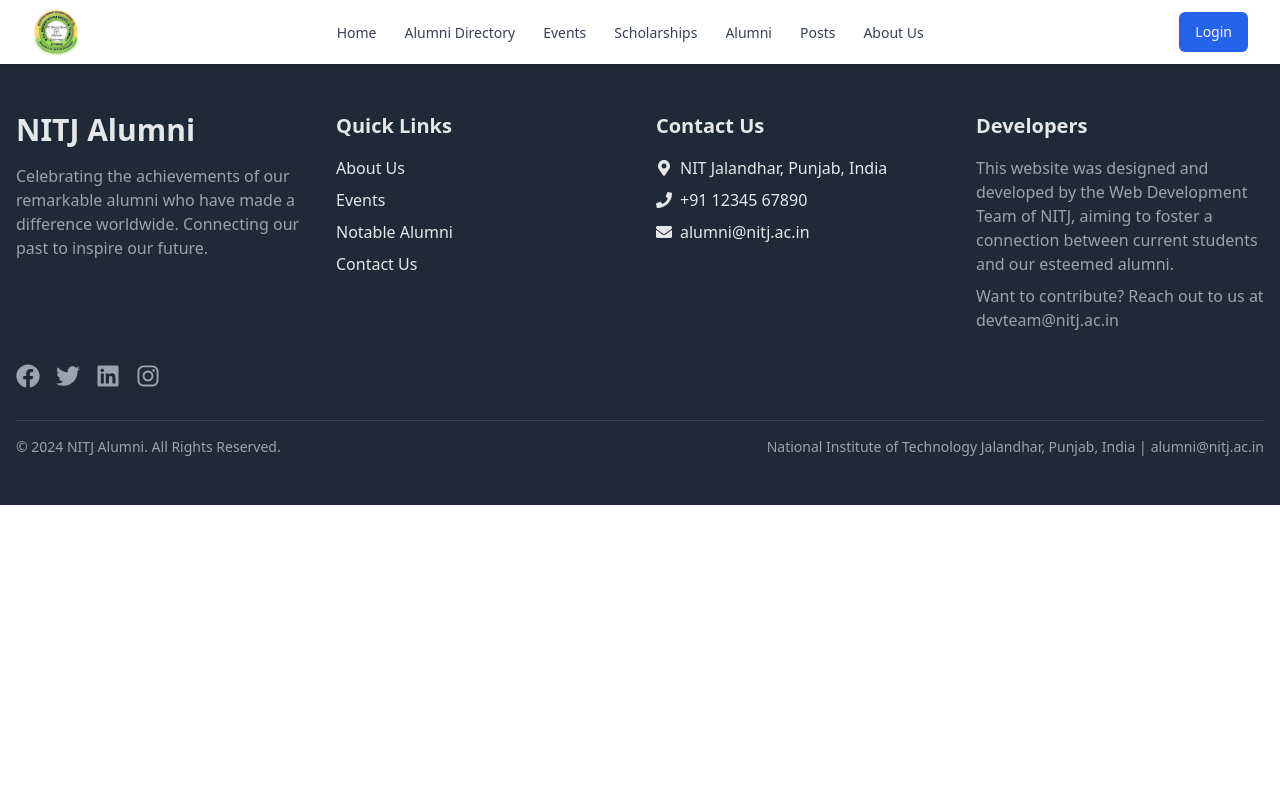
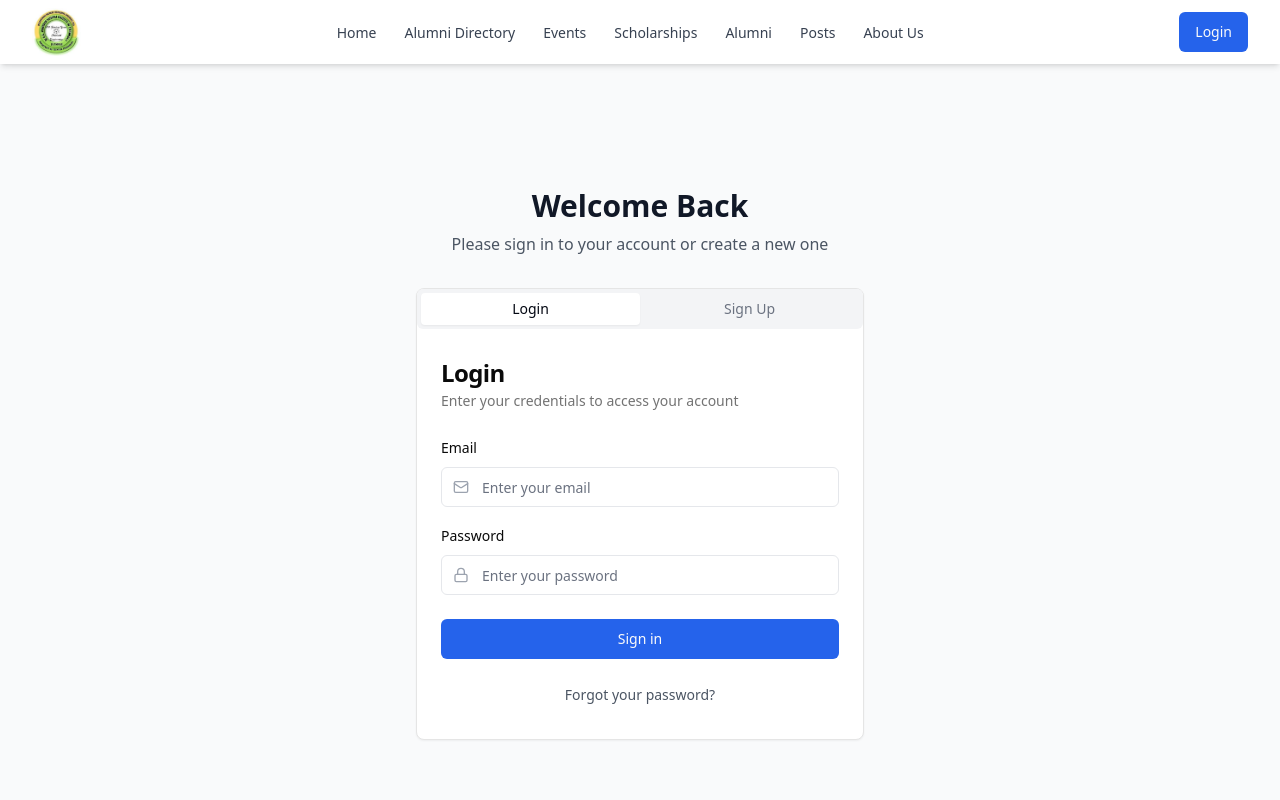
Before and after one commit to Harshvardhan-91/Alumni-Website, a React (Vite) app in the folder client/: page /login in a window 1280 px wide. Shown: the top 800 px of the page. Built offline with nearby package versions, Linux system fonts and the light colour scheme; the HTML template or start-up script is replaced by a standard one.

Commit message:
Login page completed

```diff
--- a/client/package.json
+++ b/client/package.json
@@ -17,8 +17,10 @@
     "@mui/material": "^6.1.6",
     "@radix-ui/react-avatar": "^1.1.0",
     "@radix-ui/react-dropdown-menu": "^2.1.1",
+    "@radix-ui/react-label": "^2.1.1",
     "@radix-ui/react-navigation-menu": "^1.2.0",
     "@radix-ui/react-slot": "^1.1.0",
+    "@radix-ui/react-tabs": "^1.1.2",
     "class-variance-authority": "^0.7.0",
     "clsx": "^2.1.1",
     "lucide-react": "^0.441.0",
--- a/client/src/App.jsx
+++ b/client/src/App.jsx
@@ -8,7 +8,8 @@ import Scholarship from './Pages/Scholarships';
 import { NavbarComponent } from './components/navbar'
 import Footer from './components/footer';
 import AboutUs from './Pages/AboutUs';
-import Scholarships from './Pages/Scholarships'
+import Scholarships from './Pages/Scholarships';
+import Login from './Pages/Login';
 
 const App = () => {
   return (
@@ -22,6 +23,7 @@ const App = () => {
         <Route path="/scholarhips" element={<Scholarship />} />
         <Route path="aboutus" element={<AboutUs />} />
         <Route path="scholarships" element={<Scholarships />} />
+        <Route path='login' element={<Login/>} />
       </Routes>
       <Footer/>
     </div>
--- /dev/null
+++ b/client/src/Pages/Login.jsx
@@ -0,0 +1,155 @@
+import React, { useState } from "react";
+import { Button } from "@/components/ui/button";
+import { Input } from "@/components/ui/input";
+import { Card, CardContent, CardDescription, CardFooter, CardHeader, CardTitle } from "@/components/ui/card";
+import { Tabs, TabsContent, TabsList, TabsTrigger } from "@/components/ui/tabs";
+import { Label } from "@/components/ui/label";
+import { Mail, Lock, User } from "lucide-react";
+
+const AuthPage = () => {
+  const [loading, setLoading] = useState(false);
+
+  const handleLogin = (e) => {
+    e.preventDefault();
+    setLoading(true);
+    // Add your login logic here
+    setTimeout(() => setLoading(false), 1000);
+  };
+
+  const handleSignup = (e) => {
+    e.preventDefault();
+    setLoading(true);
+    // Add your signup logic here
+    setTimeout(() => setLoading(false), 1000);
+  };
+
+  return (
+    <div className="min-h-screen bg-gray-50 flex items-center justify-center p-4">
+      <div className="max-w-md w-full">
+        <div className="text-center mb-8">
+          <h1 className="text-3xl font-bold text-gray-900 mb-2">Welcome Back</h1>
+          <p className="text-gray-600">Please sign in to your account or create a new one</p>
+        </div>
+
+        <Card>
+          <Tabs defaultValue="login" className="w-full">
+            <TabsList className="grid w-full grid-cols-2">
+              <TabsTrigger value="login">Login</TabsTrigger>
+              <TabsTrigger value="signup">Sign Up</TabsTrigger>
+            </TabsList>
+
+            <TabsContent value="login">
+              <form onSubmit={handleLogin}>
+                <CardHeader>
+                  <CardTitle>Login</CardTitle>
+                  <CardDescription>Enter your credentials to access your account</CardDescription>
+                </CardHeader>
+                <CardContent className="space-y-4">
+                  <div className="space-y-2">
+                    <Label htmlFor="email">Email</Label>
+                    <div className="relative">
+                      <Mail className="absolute left-3 top-3 h-4 w-4 text-gray-400" />
+                      <Input
+                        id="email"
+                        type="email"
+                        placeholder="Enter your email"
+                        className="pl-10"
+                        required
+                      />
+                    </div>
+                  </div>
+                  <div className="space-y-2">
+                    <Label htmlFor="password">Password</Label>
+                    <div className="relative">
+                      <Lock className="absolute left-3 top-3 h-4 w-4 text-gray-400" />
+                      <Input
+                        id="password"
+                        type="password"
+                        placeholder="Enter your password"
+                        className="pl-10"
+                        required
+                      />
+                    </div>
+                  </div>
+                </CardContent>
+                <CardFooter className="flex flex-col space-y-4">
+                  <Button
+                    type="submit"
+                    className="w-full bg-blue-600 hover:bg-blue-700"
+                    disabled={loading}
+                  >
+                    {loading ? "Signing in..." : "Sign in"}
+                  </Button>
+                  <Button variant="link" className="text-sm text-gray-600">
+                    Forgot your password?
+                  </Button>
+                </CardFooter>
+              </form>
+            </TabsContent>
+
+            <TabsContent value="signup">
+              <form onSubmit={handleSignup}>
+                <CardHeader>
+                  <CardTitle>Create Account</CardTitle>
+                  <CardDescription>Enter your details to create a new account</CardDescription>
+                </CardHeader>
+                <CardContent className="space-y-4">
+                  <div className="space-y-2">
+                    <Label htmlFor="signup-name">Full Name</Label>
+                    <div className="relative">
+                      <User className="absolute left-3 top-3 h-4 w-4 text-gray-400" />
+                      <Input
+                        id="signup-name"
+                        type="text"
+                        placeholder="Enter your full name"
+                        className="pl-10"
+                        required
+                      />
+                    </div>
+                  </div>
+                  <div className="space-y-2">
+                    <Label htmlFor="signup-email">Email</Label>
+                    <div className="relative">
+                      <Mail className="absolute left-3 top-3 h-4 w-4 text-gray-400" />
+                      <Input
+                        id="signup-email"
+                        type="email"
+                        placeholder="Enter your email"
+                        className="pl-10"
+                        required
+                      />
+                    </div>
+                  </div>
+                  <div className="space-y-2">
+                    <Label htmlFor="signup-password">Password</Label>
+                    <div className="relative">
+                      <Lock className="absolute left-3 top-3 h-4 w-4 text-gray-400" />
+                      <Input
+                        id="signup-password"
+                        type="password"
+                        placeholder="Create a password"
+                        className="pl-10"
+                        required
+                      />
+                    </div>
+                  </div>
+                </CardContent>
+                <CardFooter>
+                  <Button
+                    type="submit"
+                    className="w-full bg-blue-600 hover:bg-blue-700"
+                    disabled={loading}
+                  >
+                    {loading ? "Creating account..." : "Create account"}
+                  </Button>
+                </CardFooter>
+              </form>
+            </TabsContent>
+          </Tabs>
+        </Card>
+      </div>
+    </div>
+  );
+};
+
+export default AuthPage;
--- a/client/src/components/navbar.jsx
+++ b/client/src/components/navbar.jsx
@@ -2,6 +2,7 @@ import React, { useState } from "react";
 import { Link } from "react-router-dom";
 import { Menu, X, User } from "lucide-react";
 import logo from "../assets/logo.jpeg";
+import { useNavigate } from 'react-router-dom';
 
 import { Button } from "@/components/ui/button";
 import {
@@ -41,6 +42,7 @@ export function NavbarComponent() {
     { name: "Posts", href: "/posts" },
     { name: "About Us", href: "/aboutus" },
   ];
+  const navigate = useNavigate();
 
   return (
     <nav className="bg-white shadow-md sticky top-0 z-50">
@@ -126,7 +128,7 @@ export function NavbarComponent() {
                 Logout
               </Button>
             ) : (
-              <Button className="w-full mt-2" onClick={toggleLogin}>
+              <Button className="w-full mt-2" onClick={() => navigate('/login')}>
                 Login
               </Button>
             )}
--- /dev/null
+++ b/client/src/components/ui/input.tsx
@@ -0,0 +1,26 @@
+// components/ui/input.tsx
+import * as React from "react"
+
+import { cn } from "@/lib/utils"
+
+export interface InputProps
+  extends React.InputHTMLAttributes<HTMLInputElement> {}
+
+const Input = React.forwardRef<HTMLInputElement, InputProps>(
+  ({ className, type, ...props }, ref) => {
+    return (
+      <input
+        type={type}
+        className={cn(
+          "flex h-10 w-full rounded-md border border-gray-200 bg-white px-3 py-2 text-sm ring-offset-white file:border-0 file:bg-transparent file:text-sm file:font-medium placeholder:text-gray-500 focus-visible:outline-none focus-visible:ring-2 focus-visible:ring-gray-400 focus-visible:ring-offset-2 disabled:cursor-not-allowed disabled:opacity-50",
+          className
+        )}
+        ref={ref}
+        {...props}
+      />
+    )
+  }
+)
+Input.displayName = "Input"
+
+export { Input }
--- /dev/null
+++ b/client/src/components/ui/label.tsx
@@ -0,0 +1,22 @@
+// components/ui/label.tsx
+import * as React from "react"
+import * as LabelPrimitive from "@radix-ui/react-label"
+
+import { cn } from "@/lib/utils"
+
+const Label = React.forwardRef<
+  React.ElementRef<typeof LabelPrimitive.Root>,
+  React.ComponentPropsWithoutRef<typeof LabelPrimitive.Root>
+>(({ className, ...props }, ref) => (
+  <LabelPrimitive.Root
+    ref={ref}
+    className={cn(
+      "text-sm font-medium leading-none peer-disabled:cursor-not-allowed peer-disabled:opacity-70",
+      className
+    )}
+    {...props}
+  />
+))
+Label.displayName = LabelPrimitive.Root.displayName
+
+export { Label }
--- /dev/null
+++ b/client/src/components/ui/tabs.tsx
@@ -0,0 +1,59 @@
+// components/ui/tabs.tsx
+import * as React from "react"
+import * as TabsPrimitive from "@radix-ui/react-tabs"
+
+import { cn } from "@/lib/utils"
+
+const Tabs = TabsPrimitive.Root
+
+const TabsList = React.forwardRef<
+  React.ElementRef<typeof TabsPrimitive.List>,
+  React.ComponentPropsWithoutRef<typeof TabsPrimitive.List>
+>(({ className, ...props }, ref) => (
+  <TabsPrimitive.List
+    ref={ref}
+    className={cn(
+      "inline-flex h-10 items-center justify-center rounded-md bg-gray-100 p-1 text-gray-500",
+      className
+    )}
+    {...props}
+  />
+))
+TabsList.displayName = TabsPrimitive.List.displayName
+
+const TabsTrigger = React.forwardRef<
+  React.ElementRef<typeof TabsPrimitive.Trigger>,
+  React.ComponentPropsWithoutRef<typeof TabsPrimitive.Trigger>
+>(({ className, ...props }, ref) => (
+  <TabsPrimitive.Trigger
+    ref={ref}
+    className={cn(
+      "inline-flex items-center justify-center whitespace-nowrap rounded-sm px-3 py-1.5 text-sm font-medium ring-offset-white transition-all focus-visible:outline-none focus-visible:ring-2 focus-visible:ring-gray-400 focus-visible:ring-offset-2 disabled:pointer-events-none disabled:opacity-50 data-[state=active]:bg-white data-[state=active]:text-gray-950 data-[state=active]:shadow-sm",
+      className
+    )}
+    {...props}
+  />
+))
+TabsTrigger.displayName = TabsPrimitive.Trigger.displayName
+
+const TabsContent = React.forwardRef<
+  React.ElementRef<typeof TabsPrimitive.Content>,
+  React.ComponentPropsWithoutRef<typeof TabsPrimitive.Content>
+>(({ className, ...props }, ref) => (
+  <TabsPrimitive.Content
+    ref={ref}
+    className={cn(
+      "mt-2 ring-offset-white focus-visible:outline-none focus-visible:ring-2 focus-visible:ring-gray-400 focus-visible:ring-offset-2",
+      className
+    )}
+    {...props}
+  />
+))
+TabsContent.displayName = TabsPrimitive.Content.displayName
+
+export {
+  Tabs,
+  TabsList,
+  TabsTrigger,
+  TabsContent,
+}
```
Also changed, not shown: 1 other file (tests, documents, lock files or other folders).
